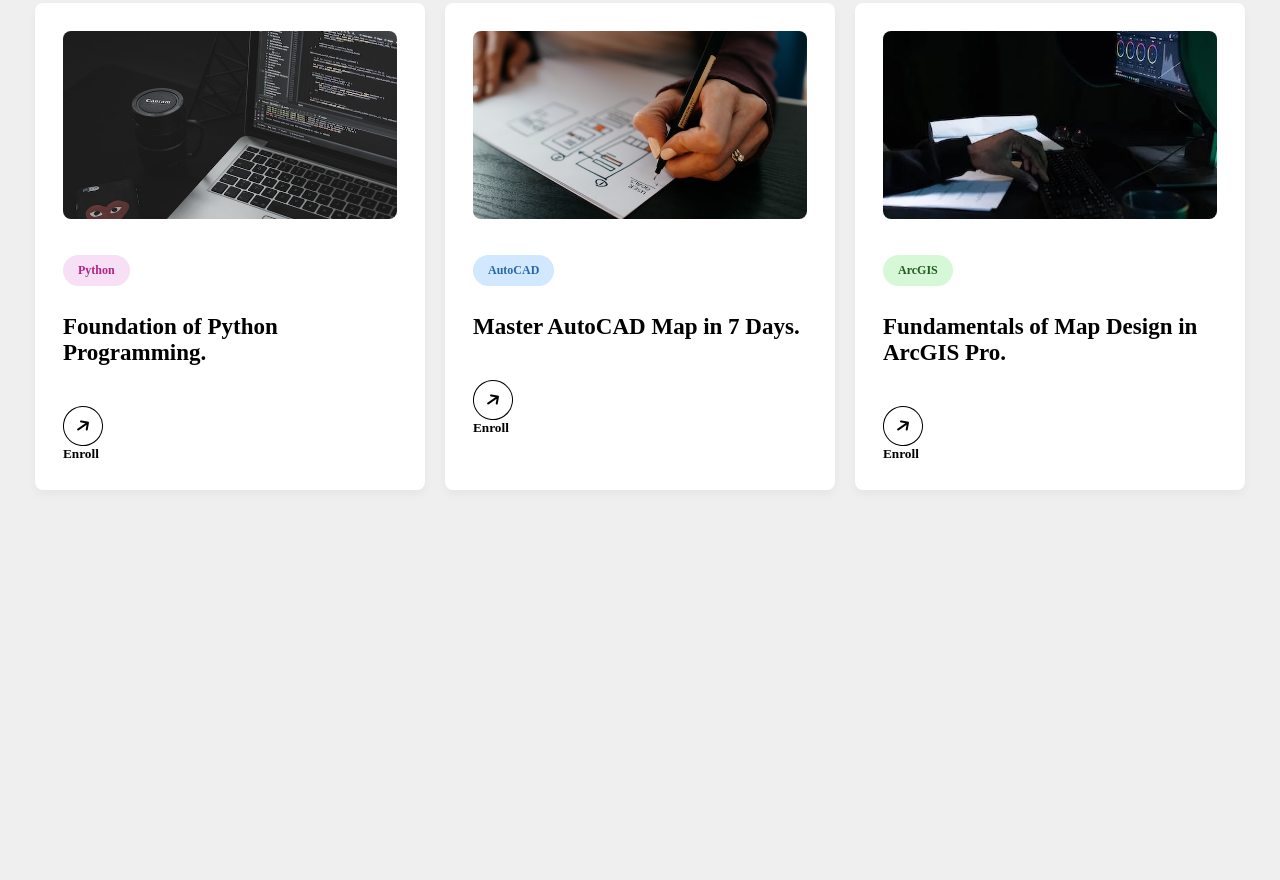
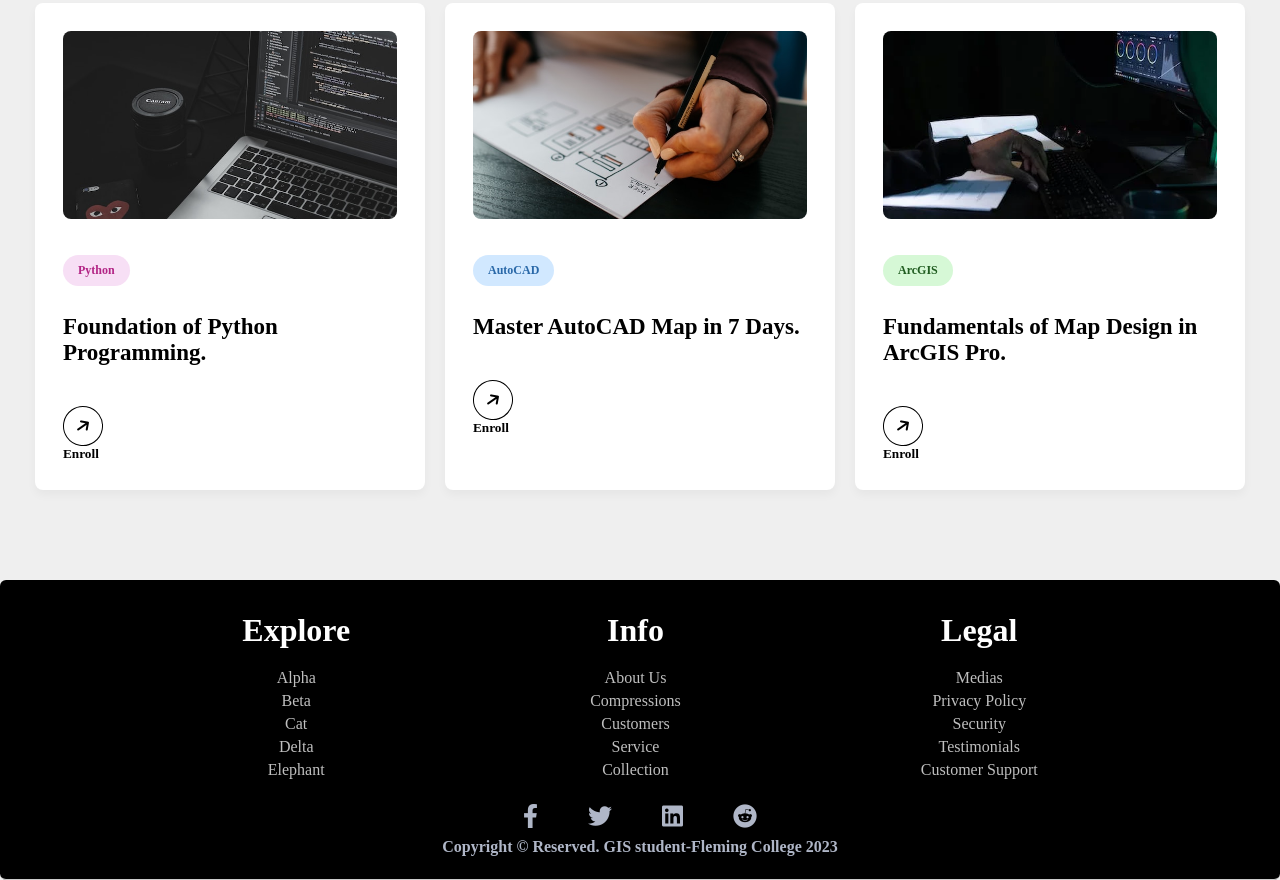
Before and after one commit to SharmilaW/a3web, a plain HTML site: page html/academy.html in a window 1280 px wide. Shown: the part 1101-1981 px from the top of the page. Before the commit the page ends 1681 px from the top, so only its background shows below. Drawn offline with nearby package versions, Linux system fonts and the light colour scheme.

Commit message:
academyfooter

```diff
--- a/html/academy.html
+++ b/html/academy.html
@@ -136,5 +136,54 @@
             </div>
         </a>
     </div>
+    <!-- Footer -->
+    <section class="footer">
+        <div class="footer-row">
+            <div class="footer-col">
+              <h4>Explore</h4>
+              <ul class="links">
+                <li><a href="#">Alpha</a></li>
+                <li><a href="#">Beta</a></li>
+                <li><a href="#">Cat</a></li>
+                <li><a href="#">Delta</a></li>
+                <li><a href="#">Elephant</a></li>
+              </ul>
+            </div>
+
+            <div class="footer-col">
+              <h4>Info</h4>
+              <ul class="links">
+                <li><a href="#">About Us</a></li>
+                <li><a href="#">Compressions</a></li>
+                <li><a href="#">Customers</a></li>
+                <li><a href="#">Service</a></li>
+                <li><a href="#">Collection</a></li>
+              </ul>
+            </div>
+
+            <div class="footer-col">
+              <h4>Legal</h4>
+              <ul class="links">
+                <li><a href="#">Medias</a></li>
+                <li><a href="#">Privacy Policy</a></li>
+                <li><a href="#">Security</a></li>
+                <li><a href="#">Testimonials</a></li>
+                <li><a href="#">Customer Support</a></li>
+              </ul>
+            </div>
+        </div>
+
+        <div class="footer-icons">
+            <div class="icons">
+                <i class="fa-brands fa-facebook-f"></i>
+                <i class="fa-brands fa-twitter"></i>
+                <i class="fa-brands fa-linkedin"></i>
+                <i class="fa-brands fa-reddit"></i>
+            </div>
+            <h4>
+                Copyright &copy; Reserved. GIS student-Fleming College 2023
+            </h4>
+        </div>
+    </section>
 </body>
 </html>
```
